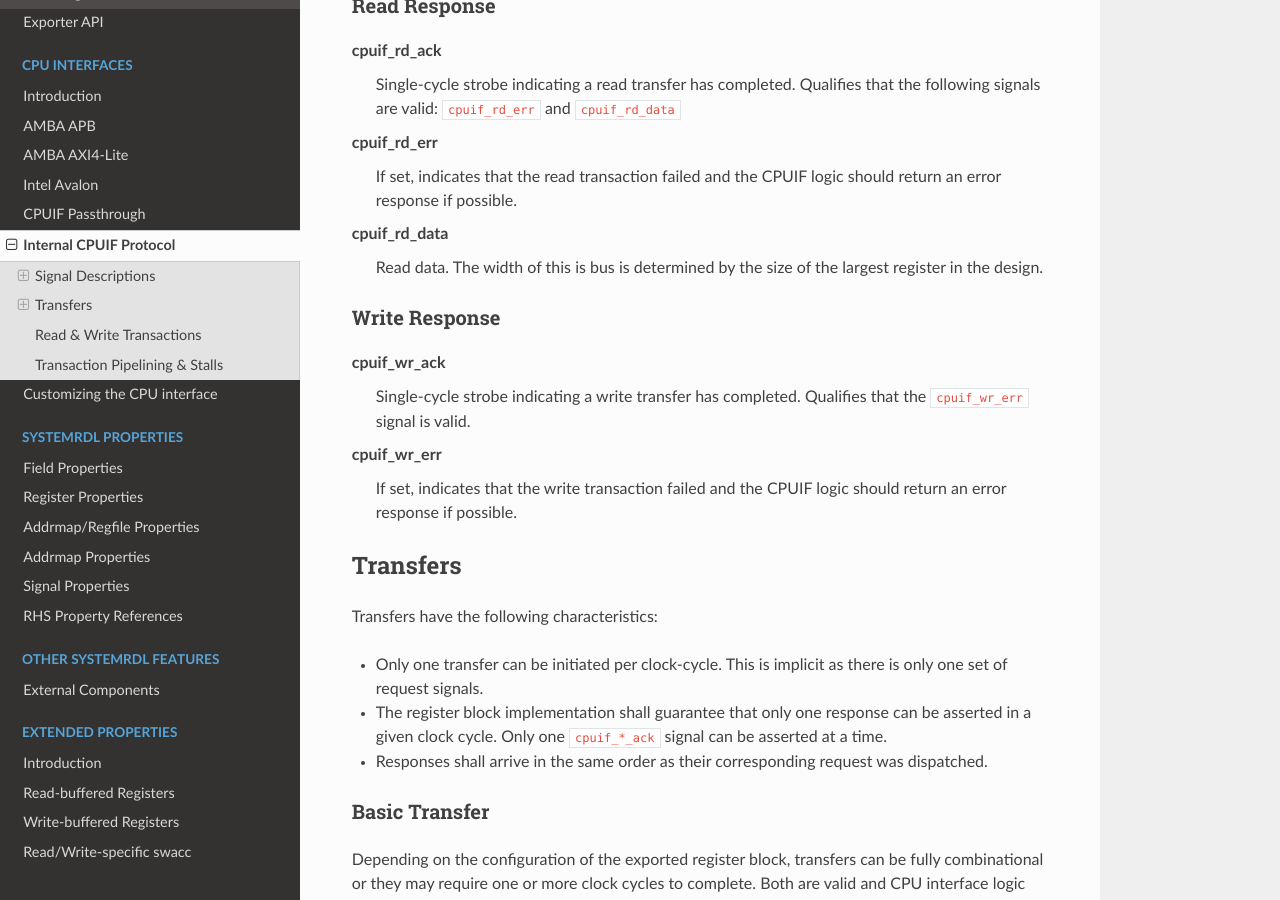
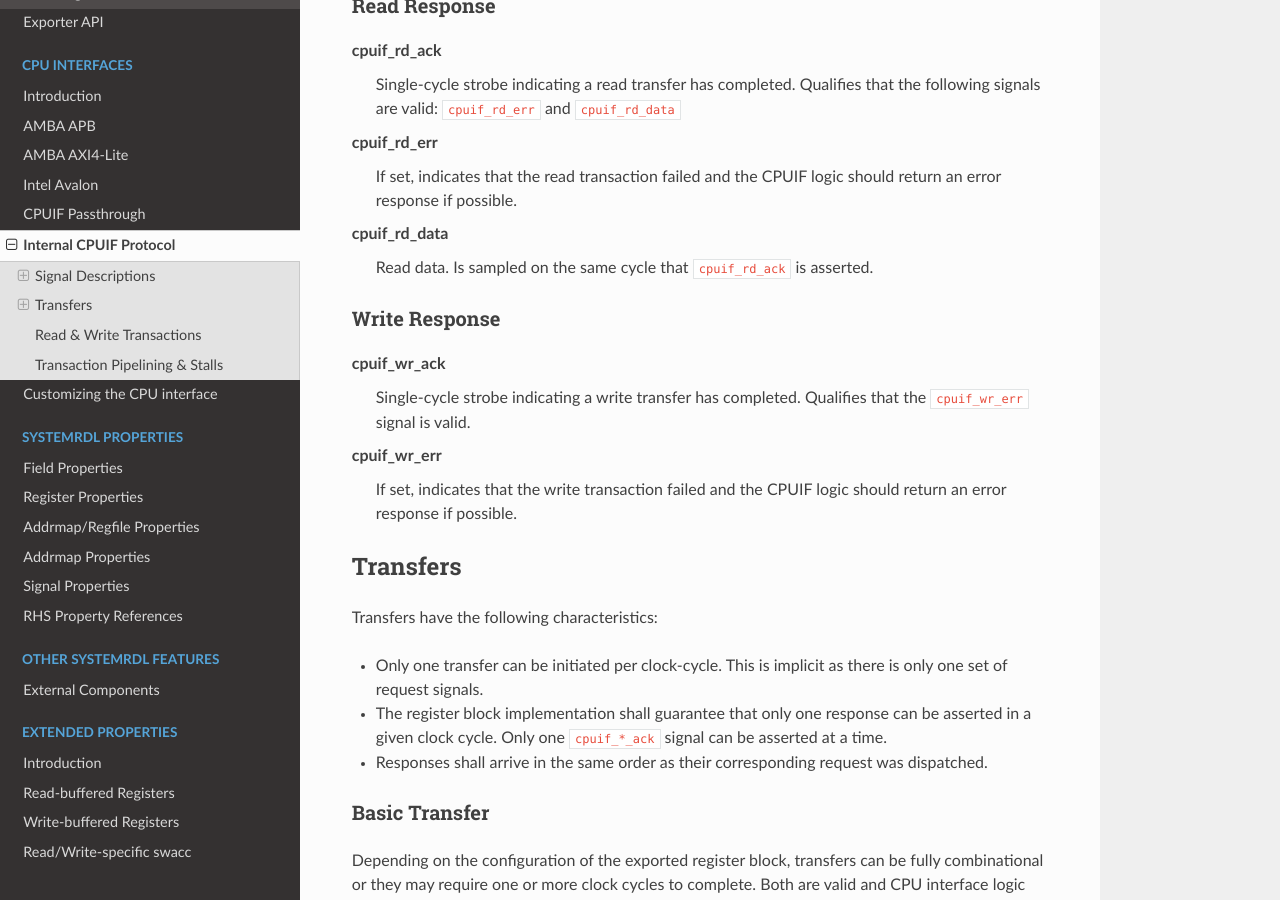
Before and after one commit to SystemRDL/PeakRDL-regblock, a Sphinx documentation site: the page built from docs/cpuif/internal_protocol.rst, in a window 1280 px wide and 900 px high, scrolled down 1033 px. Built offline with Sphinx 7.4.7 and the Read the Docs theme 3.1.0, drawn with Linux system fonts in a browser that asks for light colours.

Commit message:
cleanup text

```diff
--- a/docs/cpuif/internal_protocol.rst
+++ b/docs/cpuif/internal_protocol.rst
@@ -60,8 +60,7 @@ cpuif_rd_err
     should return an error response if possible.
 
 cpuif_rd_data
-    Read data. The width of this is bus is determined by the size of the largest
-    register in the design.
+    Read data. Is sampled on the same cycle that ``cpuif_rd_ack`` is asserted.
 
 Write Response
 ^^^^^^^^^^^^^^
```
